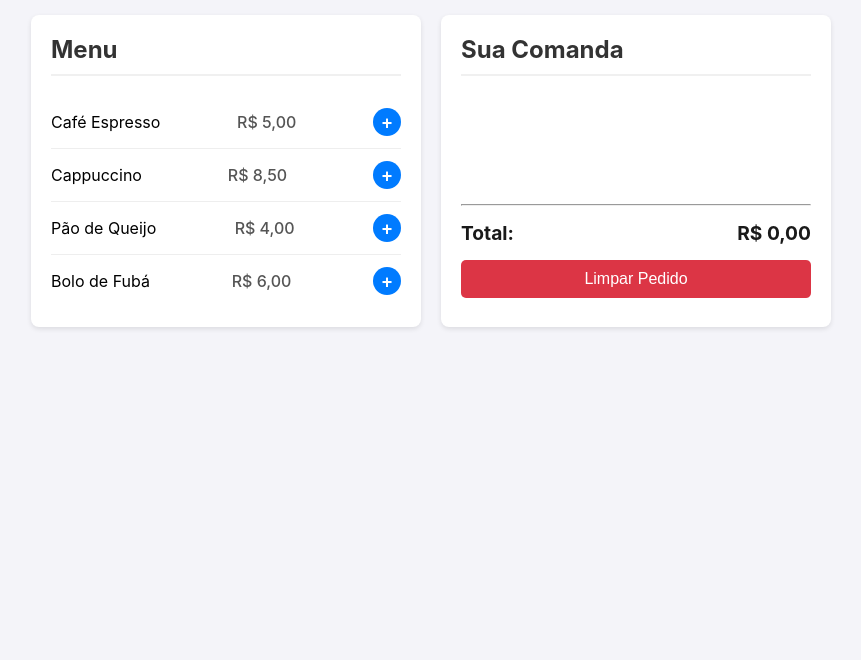
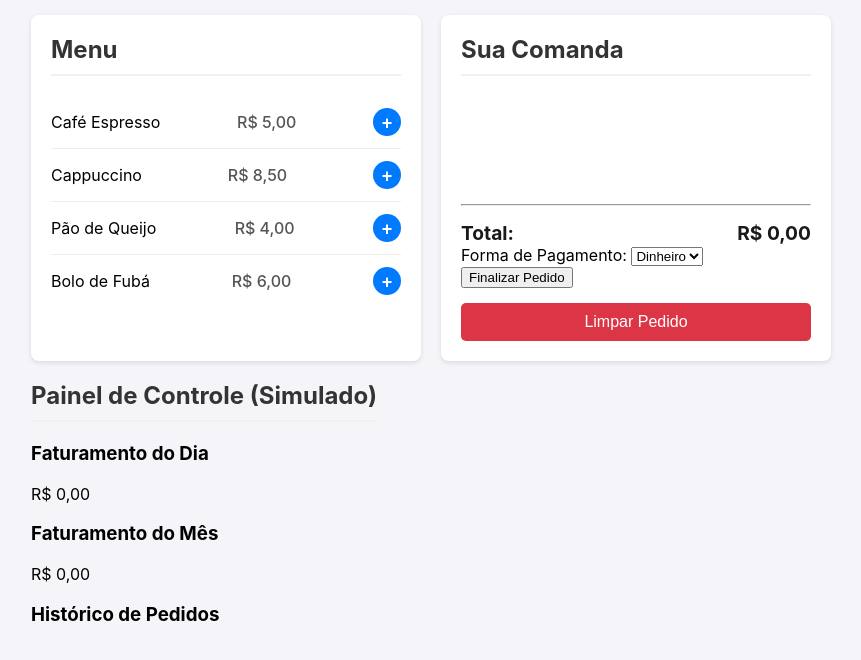
Before and after one commit to Jessedev01/jesse.github.io, a plain HTML site: page projetos/comandas-cafe/index.html in a window 1280 px wide. Shown: the whole page, without its empty margins (209-1070 px from the left). Drawn offline with Linux system fonts and the light colour scheme.

Commit message:
Enhance order form with payment options
Added payment method selection and finalize button.

```diff
--- a/projetos/comandas-cafe/index.html
+++ b/projetos/comandas-cafe/index.html
@@ -40,12 +40,40 @@
       <h2>Sua Comanda</h2>
       <ul id="lista-pedido">
         </ul>
-      <hr>
+     <hr>
       <div class="total-container">
         <strong>Total:</strong>
         <strong id="total-pedido">R$ 0,00</strong>
       </div>
+
+      <div class="form-group-pagamento">
+        <label for="forma-pagamento">Forma de Pagamento:</label>
+        <select id="forma-pagamento">
+          <option value="dinheiro">Dinheiro</option>
+          <option value="pix">Pix</option>
+          <option value="cartao">Cartão</option>
+        </select>
+      </div>
+
+      <button id="finalizar-btn">Finalizar Pedido</button>
       <button id="reset-btn">Limpar Pedido</button>
+
+    </div> <div class="dashboard">
+      <h2>Painel de Controle (Simulado)</h2>
+
+      <div class="faturamento-box">
+        <h3>Faturamento do Dia</h3>
+        <p id="faturamento-dia">R$ 0,00</p>
+      </div>
+
+      <div class="faturamento-box">
+        <h3>Faturamento do Mês</h3>
+        <p id="faturamento-mes">R$ 0,00</p>
+      </div>
+
+      <h3>Histórico de Pedidos</h3>
+      <ul id="historico-pedidos">
+        </ul>
     </div>
 
   </div>
```
